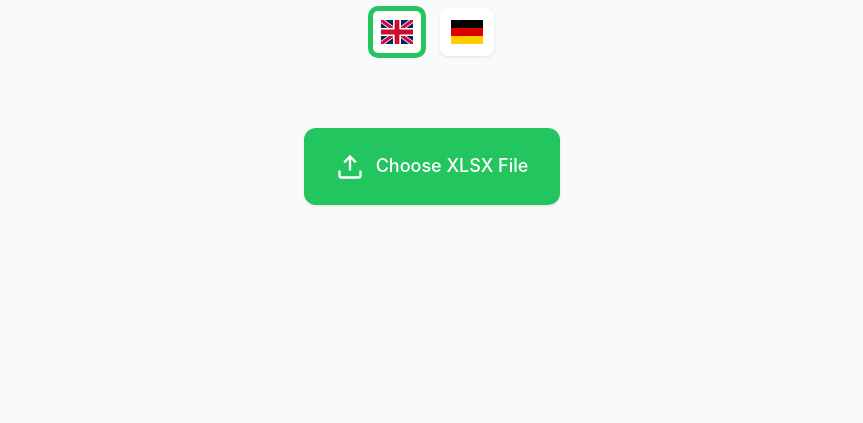
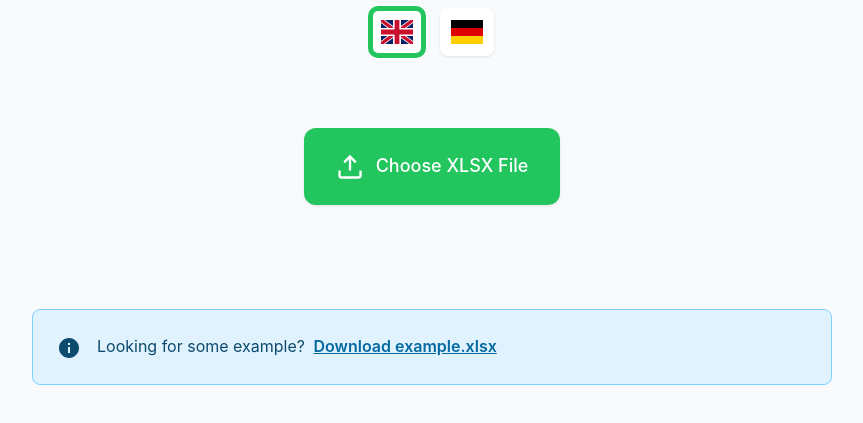
Before and after one commit to thorsten-klein/inventory-helper, a plain HTML site: page index.html in a window 1280 px wide. Shown: the part 99-522 px from the top of the page, without its empty margins (208-1071 px from the left). Drawn offline with Linux system fonts and the light colour scheme.

Commit message:
Add reference to example.xlsx

```diff
--- a/css/upload.css
+++ b/css/upload.css
@@ -154,10 +154,59 @@
     font-size: 0.875rem;
 }
 
+/* Info Box */
+.info-box {
+    display: flex;
+    gap: 1rem;
+    margin-top: 2rem;
+    padding: 1rem;
+    background-color: #e0f2fe;
+    border: 1px solid #7dd3fc;
+    border-radius: 0.5rem;
+    color: #0c4a6e;
+}
+
+.info-box svg {
+    flex-shrink: 0;
+    margin-top: 0.125rem;
+}
+
+.info-box-content {
+    flex: 1;
+    font-size: 0.875rem;
+    line-height: 1.5;
+}
+
+.info-box-content p {
+    margin: 0;
+    display: inline;
+}
+
+.info-box-link {
+    display: inline;
+    color: #0369a1;
+    font-weight: 600;
+    text-decoration: underline;
+    cursor: pointer;
+    margin-left: 0.25rem;
+}
+
+.info-box-link:hover {
+    color: #0c4a6e;
+}
+
 /* Responsive Grid */
 @media (min-width: 640px) {
     .config-grid {
         grid-template-columns: repeat(2, 1fr);
+    }
+
+    .info-box {
+        padding: 1.25rem;
+    }
+
+    .info-box-content {
+        font-size: 1rem;
     }
 }
 
@@ -169,4 +218,8 @@
     .config-section {
         padding: 2rem;
     }
+
+    .info-box {
+        padding: 1.5rem;
+    }
 }
--- a/index.html
+++ b/index.html
@@ -107,6 +107,19 @@
                     </div>
 
                     <button id="btn-next-category" class="btn btn-primary btn-large">Next</button>
+                </div>
+
+                <div class="info-box">
+                    <svg width="24" height="24" viewBox="0 0 24 24" fill="currentColor">
+                        <path d="M12 2C6.48 2 2 6.48 2 12s4.48 10 10 10 10-4.48 10-10S17.52 2 12 2zm1 15h-2v-6h2v6zm0-8h-2V7h2v2z"/>
+                    </svg>
+                    <div class="info-box-content">
+                        <p id="info-box-text"></p>
+                        <a href="https://github.com/thorsten-klein/inventory-helper/raw/refs/heads/main/example/example.xlsx"
+                           download="example.xlsx"
+                           class="info-box-link"
+                           id="info-box-link"></a>
+                    </div>
                 </div>
             </div>
         </div>
--- a/js/screens/upload.js
+++ b/js/screens/upload.js
@@ -202,6 +202,16 @@ function updateUploadScreenLanguage() {
         btnNext.textContent = t('next');
     }
 
+    // Update info box
+    const infoBoxText = document.getElementById('info-box-text');
+    const infoBoxLink = document.getElementById('info-box-link');
+    if (infoBoxText) {
+        infoBoxText.textContent = t('infoBoxText');
+    }
+    if (infoBoxLink) {
+        infoBoxLink.textContent = t('infoBoxLink');
+    }
+
     // Update column labels
     const labels = {
         'col-category': 'categories',
--- a/js/translations.js
+++ b/js/translations.js
@@ -8,6 +8,8 @@ const translations = {
         selected: "Selected",
         loadingFile: "Loading file...",
         columnConfig: "Column Configuration",
+        infoBoxText: "Looking for some example?",
+        infoBoxLink: "Download example.xlsx",
         categories: "Categories",
         ean: "EAN",
         shelf: "Shelf",
@@ -99,6 +101,8 @@ const translations = {
         selected: "Ausgewählt",
         loadingFile: "Datei wird geladen...",
         columnConfig: "Konfiguration",
+        infoBoxText: "Sie suchen ein Beispiel?",
+        infoBoxLink: "example.xlsx herunterladen",
         categories: "Kategorien",
         ean: "EAN",
         shelf: "Regal",
```
